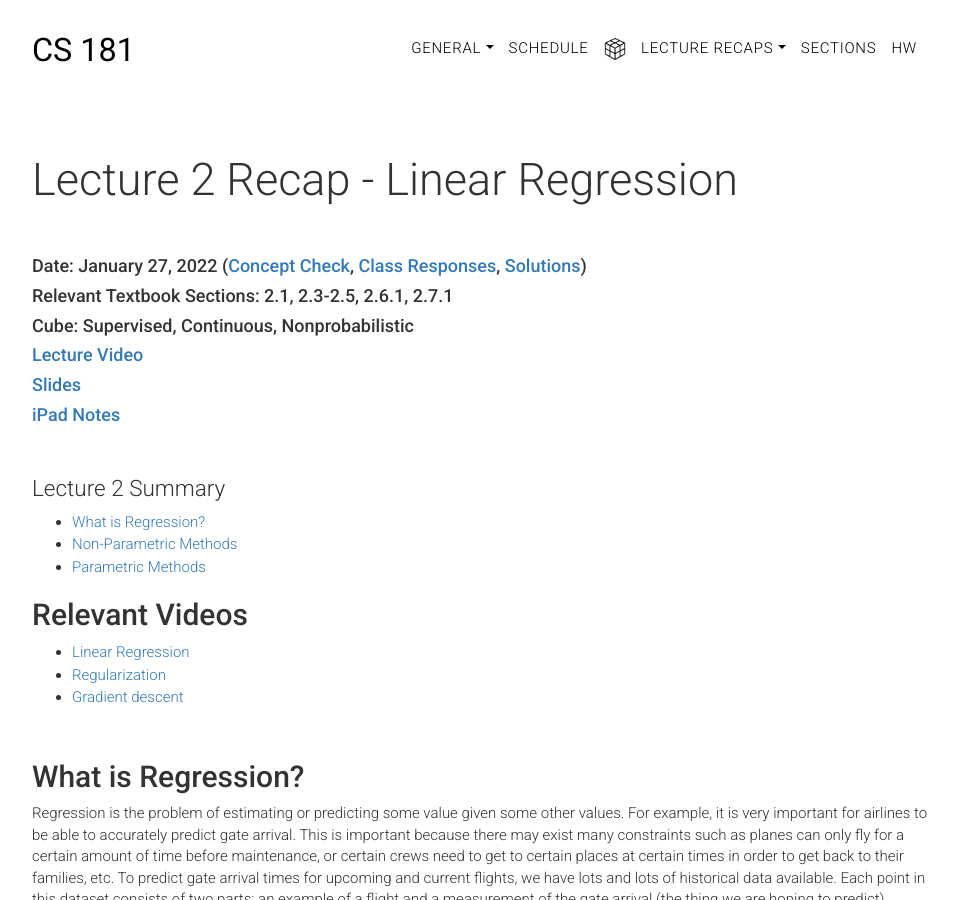
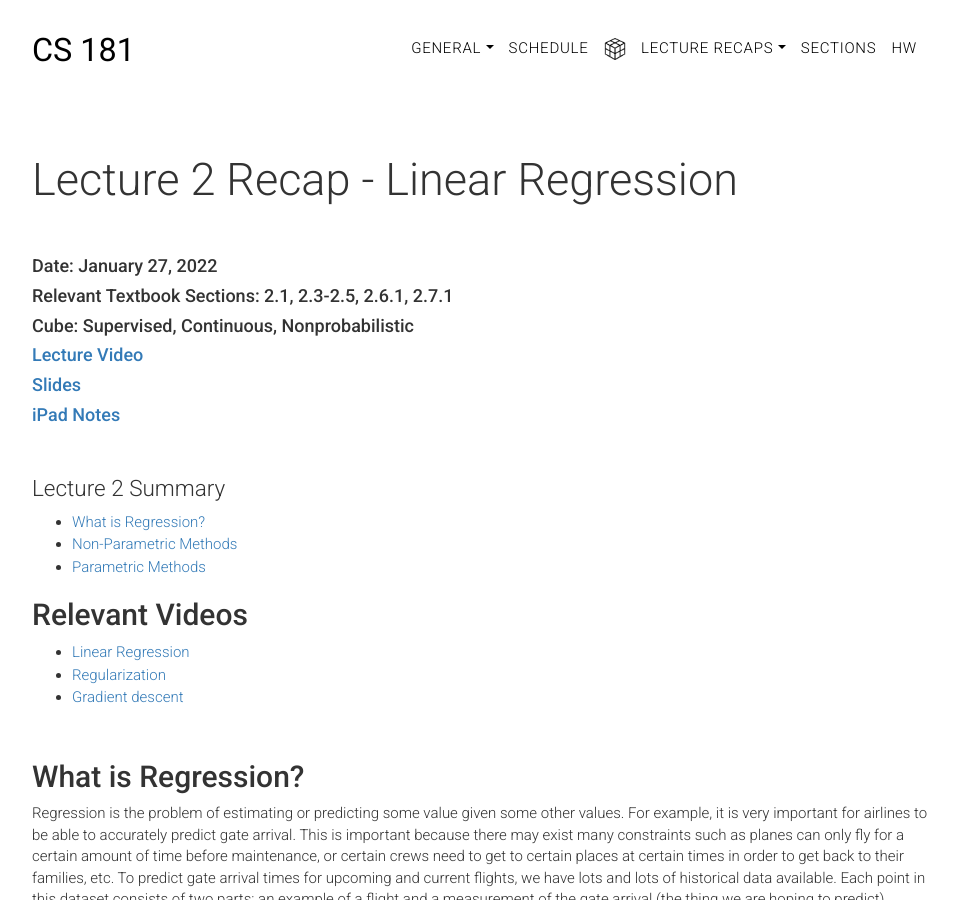
Before and after one commit to harvard-ml-courses/cs181-web, a Jekyll site: the page built from recaps/lec2.html, in a window 1280 px wide and 900 px high. Shown: the whole window, without its empty margins (158-1116 px from the left). Built offline with Jekyll 4.4.1, drawn with Linux system fonts in a browser that asks for light colours; formulas are drawn with MathJax 3.

Commit message:
Lecture 2 notes

```diff
--- a/recaps/lec2.html
+++ b/recaps/lec2.html
@@ -7,7 +7,7 @@ weight: 0
 
 <section class="main-container text">
     <div class="main">
-      <h4>Date: January 27, 2022 (<a href="https://forms.gle/AaQ8Q2ES9LPAkRq98" target="_blank">Concept Check</a>, <a href="https://docs.google.com/forms/d/e/1FAIpQLScAWDyRcNSHT7pX2gg_rSH7mDEVZJSDjfnMd5BQ8sFIa46BKQ/viewanalytics" target="_blank">Class Responses</a>, <a href="{{ site.baseurl }}/ccsolutions" target="_blank">Solutions</a>)</h4>
+      <h4>Date: January 27, 2022</h4>
       <h4>Relevant Textbook Sections: 2.1, 2.3-2.5, 2.6.1, 2.7.1</h4>
       <h4>Cube: Supervised, Continuous, Nonprobabilistic</h4>
 
```
